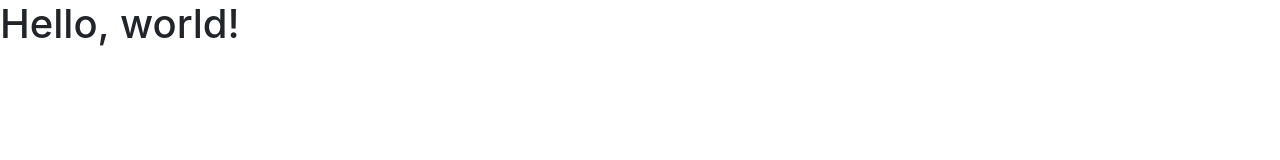
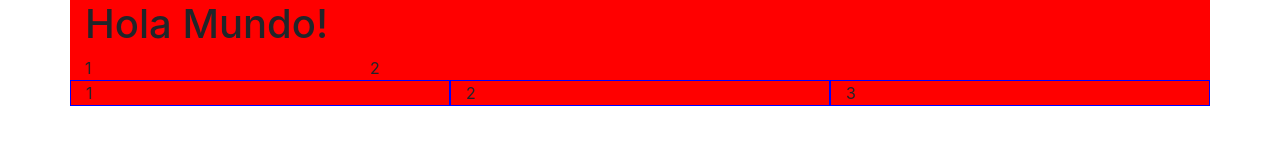
Before and after one commit to Lucho2708/bootstrab-2018, a plain HTML site: page index.html in a window 1280 px wide. Drawn offline with nearby package versions, Linux system fonts and the light colour scheme.

Commit message:
La grilla de Bootstrap

```diff
--- a/index.html
+++ b/index.html
@@ -8,11 +8,26 @@
     <!-- Bootstrap CSS -->
     <link rel="stylesheet" href="https://stackpath.bootstrapcdn.com/bootstrap/4.1.3/css/bootstrap.min.css" integrity="sha384-MCw98/SFnGE8fJT3GXwEOngsV7Zt27NXFoaoApmYm81iuXoPkFOJwJ8ERdknLPMO" crossorigin="anonymous">
 
-    <title>Hello, world!</title>
+    <title>Grilla con CSS</title>
+    <style>
+        .col-sm {
+            border: 1px solid blue;
+        }
+    </style>
   </head>
   <body>
-    <h1>Hello, world!</h1>
-
+    <div class="container" style="background-color: red;">
+        <h1>Hola Mundo!</h1>
+        <div class="row">
+            <div class="col-sm-3">1</div>
+            <div class="col-sm-9">2</div>
+        </div>
+        <div class="row">
+            <div class="col-sm">1</div>
+            <div class="col-sm">2</div>
+            <div class="col-sm">3</div>
+        </div>
+    </div>
     <!-- Optional JavaScript -->
     <!-- jQuery first, then Popper.js, then Bootstrap JS -->
     <script src="https://code.jquery.com/jquery-3.3.1.slim.min.js" integrity="sha384-q8i/X+965DzO0rT7abK41JStQIAqVgRVzpbzo5smXKp4YfRvH+8abtTE1Pi6jizo" crossorigin="anonymous"></script>
```
